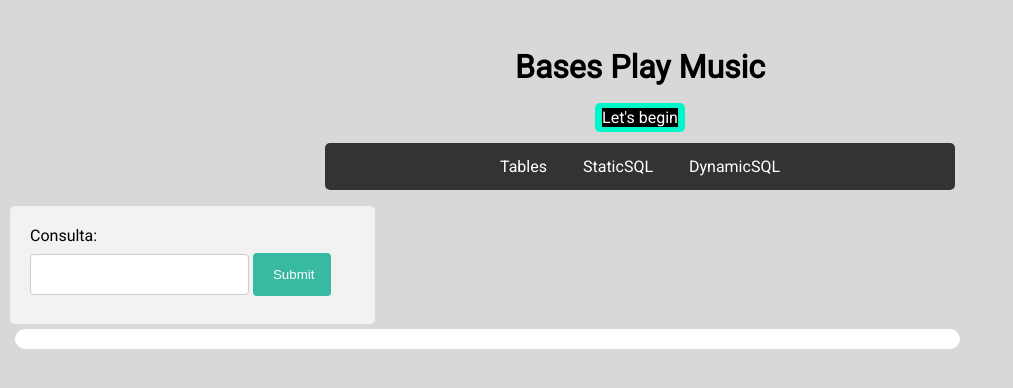
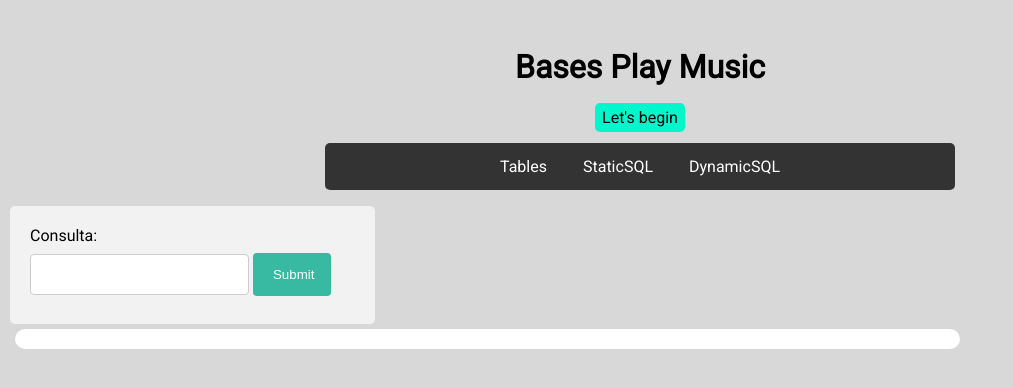
Before and after one commit to FarDust/Bases-Play-Music, a PHP site: page / in a window 1280 px wide, with the pointer over the restyled element. Shown: the part 103-491 px from the top of the page, without its empty margins (0-1013 px from the left). Run offline with PHP 8.4, Linux system fonts and the light colour scheme; some libraries are stand-ins or nearby versions.

Commit message:
fixed again!

```diff
--- a/styles.css
+++ b/styles.css
@@ -21,7 +21,7 @@ body {
 }
 
 #begin a:hover {
-  background-color: black;
+  color: black;
 }
 
 #begin:hover{
```
